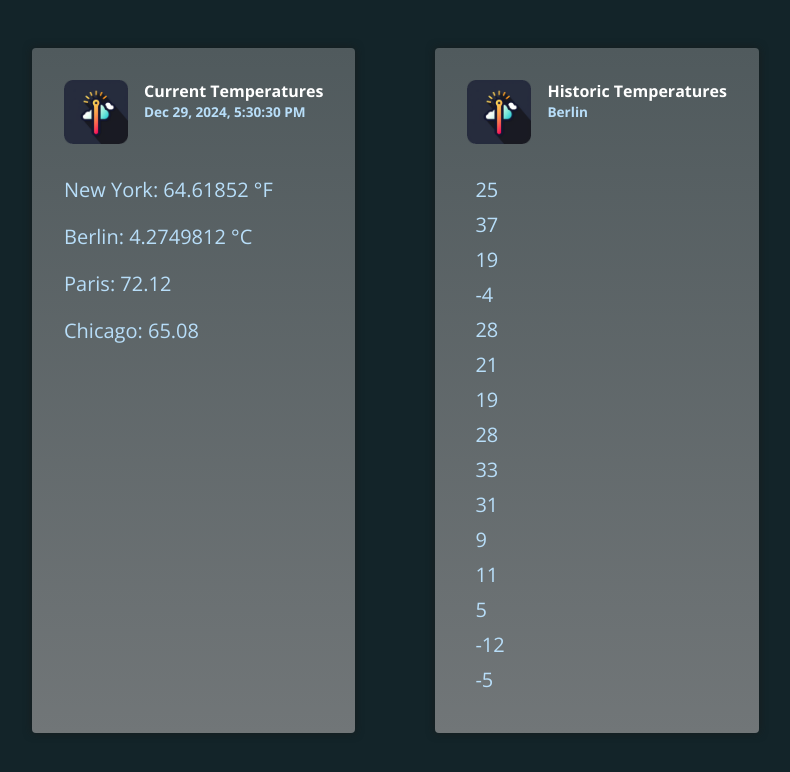
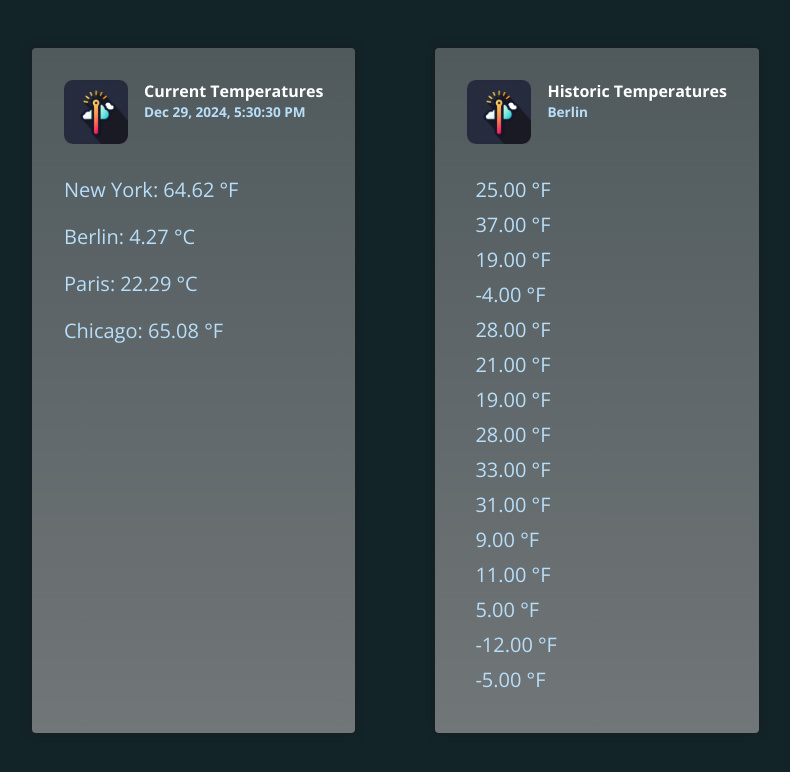
Before and after one commit to RalucaSpt/pipes-angular, an Angular app in the folder 01-starting-project/: page / in a window 1280 px wide. Shown: the top 772 px of the page, without its empty margins (168-958 px from the left). Built offline with nearby package versions, Linux system fonts and the light colour scheme.

Commit message:
Chaining Pipes and being aware of limitations

```diff
--- a/01-starting-project/src/app/app.component.html
+++ b/01-starting-project/src/app/app.component.html
@@ -9,8 +9,8 @@
     </header>
     <p>New York: {{ currentTemperaturs.newYork | temperature:'cel': 'fah' }}</p>
     <p>Berlin: {{ currentTemperaturs.berlin |  temperature:'cel'}}</p>
-    <p>Paris: {{ currentTemperaturs.paris | number:'1.1-2'}}</p>
-    <p>Chicago: {{ currentTemperaturs.chicago | number:'1.1-2'}}</p>
+    <p>Paris: {{ currentTemperaturs.paris | temperature:'fah': 'cel'}}</p>
+    <p>Chicago: {{ currentTemperaturs.chicago | temperature:'fah'}}</p>
   </article>
 
   <article class="temperatures">
@@ -23,7 +23,7 @@
     </header>
     <ul>
       @for (temperature of historicTemperatures; track temperature) {
-      <li (click)="onReset($index)">{{ temperature }}</li>
+      <li (click)="onReset($index)">{{ temperature | temperature: 'fah' }}</li>
       }
     </ul>
   </article>
--- a/01-starting-project/src/app/temperature.pipe.ts
+++ b/01-starting-project/src/app/temperature.pipe.ts
@@ -35,7 +35,7 @@ export class TemperaturePipe implements PipeTransform {
     } else {
       symbol = outputType === 'cel' ? '°C' : '°F';
     }
-    return `${outputTemp} ${symbol}`; ;
+    return `${outputTemp.toFixed(2)} ${symbol}`; ;
   }
 
 }
```
